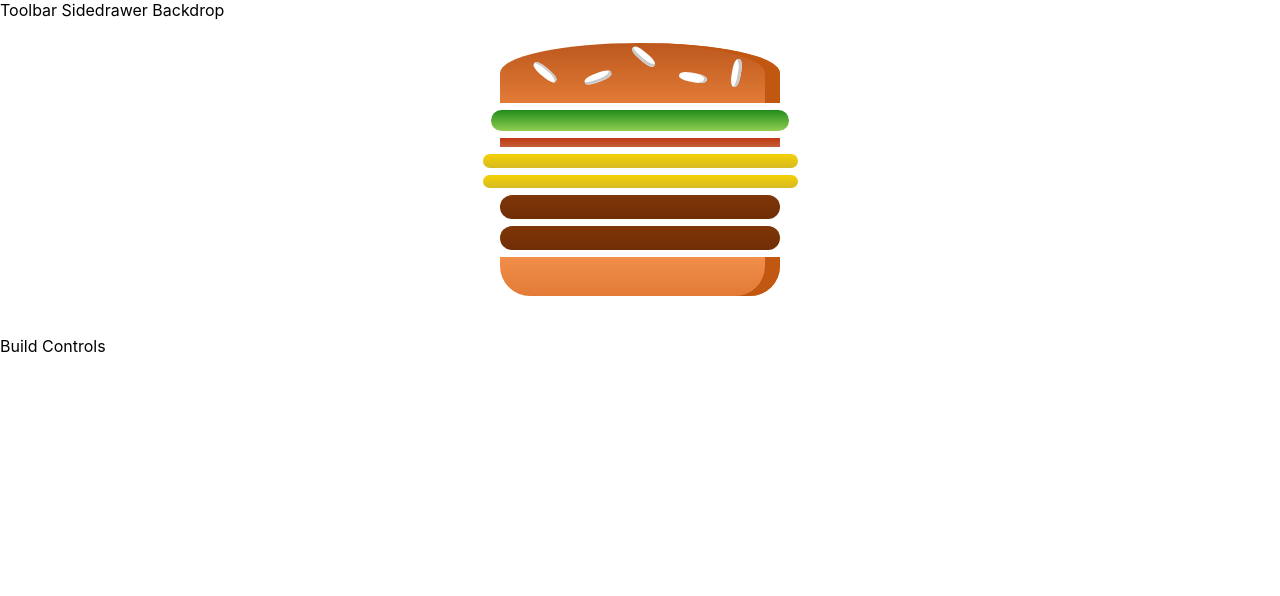
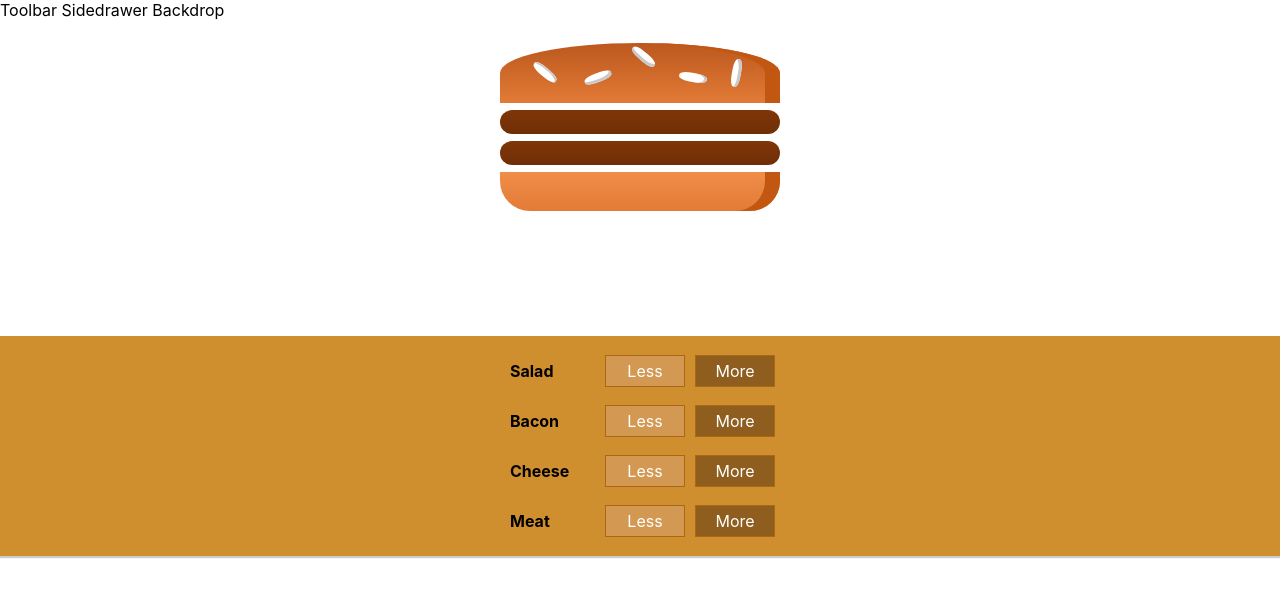
Before and after one commit to scrawnyColeman/react-project-burgerbuilder, a React (Create React App) app: page / in a window 1280 px wide. Shown: the top 596 px of the page. Built offline with nearby package versions, Linux system fonts and the light colour scheme.

Commit message:
added cosmetic button controls

```diff
--- /dev/null
+++ b/src/components/Burger/BuildControls/BuildControl/component.js
@@ -0,0 +1,14 @@
+import React from 'react'
+import classes from './style.module.css'
+
+const BuildControl = ({label}) => {
+    return (
+        <div className={classes.BuildControl}>
+            <div className={classes.Label}>{label}</div>
+            <button className={classes.Less}>Less</button>
+            <button className={classes.More}>More</button>
+        </div>
+    )
+}
+
+export default BuildControl
--- /dev/null
+++ b/src/components/Burger/BuildControls/BuildControl/style.module.css
@@ -0,0 +1,57 @@
+.BuildControl{
+    display: flex;
+    flex-flow: row;
+    justify-content: space-between;
+    align-items: center;
+    margin: 5px 0;
+}
+
+.BuildControl button{
+    display: block;
+    font: inherit;
+    padding: 5px;
+    margin: 0 5px;
+    width: 80px;
+    border: 1px solid #AA6817;
+    cursor: pointer;
+    outline: none;
+}
+
+.BuildControl button:disabled {
+    background-color: #AC9980;
+    border: 1px solid #7E7365;
+    color: #ccc;
+    cursor: default;
+}
+
+.BuildControl button:hover:disabled {
+    background-color: #AC9980;
+    color: #ccc;
+    cursor: not-allowed;
+}
+
+.Label {
+    padding: 10px;
+    font-weight: bold;
+    width: 80px;
+}
+
+.BuildControl .Less {
+    background-color: #D39952;
+    color: white;
+}
+
+.BuildControl .More {
+    background-color: #8F5E1E;
+    color: white;
+}
+
+.BuildControl .Less:hover, .BuildControl .Less:active {
+    background-color: #DAA972;
+    color: white;
+}
+
+.BuildControl .More:hover,.BuildControl .More:active {
+    background-color: #99703F;
+    color: white;
+}
--- /dev/null
+++ b/src/components/Burger/BuildControls/component.js
@@ -0,0 +1,20 @@
+import React from "react";
+import classes from "./style.module.css";
+import BuildControl from "./BuildControl/component";
+
+const controls = [
+  { label: "Salad", type: "salad" },
+  { label: "Bacon", type: "bacon" },
+  { label: "Cheese", type: "cheese" },
+  { label: "Meat", type: "meat" },
+];
+
+const BuildControls = () => (
+  <div className={classes.BuildControls}>
+    {controls.map((ctrl) => (
+      <BuildControl key={ctrl.label} label={ctrl.label} />
+    ))}
+  </div>
+);
+
+export default BuildControls;
--- /dev/null
+++ b/src/components/Burger/BuildControls/style.module.css
@@ -0,0 +1,9 @@
+.BuildControls{
+    width: 100%;
+    background-color: #CF8F2E;
+    display: flex;
+    flex-flow: column;
+    align-items: center;
+    box-shadow:  0 2px 1px #ccc;
+    padding: 10px 0
+}
--- a/src/components/Burger/Burger.js
+++ /dev/null
@@ -1,21 +0,0 @@
-import React from "react";
-import classes from "./Burger.module.css";
-import BurgerIngredient from "./BurgerIngredient/BurgerIngredient";
-
-const Burger = ({ ingredients }) => {
-  const transformedIngredients = Object.keys(ingredients)
-  .map((igKey)=> {
-      return [...Array(ingredients[igKey])].map((_, i) =>{
-          return <BurgerIngredient key={igKey+i} type={igKey}/>
-      });
-  });
-  return (
-    <div className={classes.Burger}>
-      <BurgerIngredient type="bread-top" />
-      {transformedIngredients}
-      <BurgerIngredient type="bread-bottom" />
-    </div>
-  );
-};
-
-export default Burger;
--- a/src/components/Burger/BurgerIngredient/BurgerIngredient.js
+++ b/src/components/Burger/BurgerIngredient/component.js
@@ -1,5 +1,5 @@
 import React, { Component } from "react";
-import classes from "./BurgerIngredient.module.css";
+import classes from "./style.module.css";
 import PropTypes from 'prop-types';
 
 class BurgerIngredient extends Component {
--- /dev/null
+++ b/src/components/Burger/component.js
@@ -0,0 +1,30 @@
+import React from "react";
+import classes from "./style.module.css";
+import BurgerIngredient from "./BurgerIngredient/component";
+
+const Burger = ({ingredients}) => {
+  const ingredientKeys = Object.keys(ingredients);
+
+  let ingredientItems = ingredientKeys.map((key) => {
+    return [...Array(ingredients[key])].map((index) => (
+      <BurgerIngredient key={key + index} type={key} />
+      ));
+    });
+
+  const reducedArray = ingredientItems.reduce((arr,el)=>{
+    return arr.concat(el);
+  }, []);
+
+  if(reducedArray.length === 0){
+    ingredientItems = <p>Please add ingredients</p>
+  }
+  return (
+    <div className={classes.Burger}>
+      <BurgerIngredient type="bread-top" />
+      {ingredientItems}
+      <BurgerIngredient type="bread-bottom" />
+    </div>
+  );
+};
+
+export default Burger;
--- a/src/components/Burger/Burger.module.css
+++ b/src/components/Burger/style.module.css
@@ -2,7 +2,7 @@
     width: 100%;
     margin: auto;
     height: 250px;
-    overflow: scroll;
+    overflow: auto;
     text-align: center;
     font-weight: bold;
     font-size: 1.2rem;
--- a/src/containers/App.js
+++ b/src/containers/App.js
@@ -1,6 +1,6 @@
 import React, { Component } from "react";
 import Layout from "../components/Layout/Layout";
-import BurgerBuilder from "./BurgerBuilder/BurgerBuilder";
+import BurgerBuilder from "./BurgerBuilder/component";
 
 class App extends Component {
   state={
--- a/src/containers/BurgerBuilder/BurgerBuilder.js
+++ b/src/containers/BurgerBuilder/component.js
@@ -1,13 +1,14 @@
 import React, { Component } from 'react'
-import Burger from '../../components/Burger/Burger';
+import BuildControls from '../../components/Burger/BuildControls/component';
+import Burger from '../../components/Burger/component';
 import Auxiliary from '../../hoc/Auxiliary';
 
 class BurgerBuilder extends Component {
     state={
         ingredients: {
-            salad: 1,
-            bacon: 1,
-            cheese: 2,
+            salad: 0,
+            bacon: 0,
+            cheese: 0,
             meat: 2
         }
     }
@@ -15,7 +16,7 @@
         return (
             <Auxiliary>
                 <Burger ingredients={this.state.ingredients}/>
-                <div>Build Controls</div>
+                <BuildControls/>
             </Auxiliary>
         )
     }
```
Also changed, not shown: src/components/Burger/BurgerIngredient/style.module.css (renamed from src/components/Burger/BurgerIngredient/BurgerIngredient.module.css).
